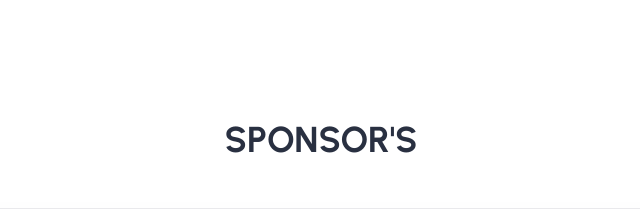
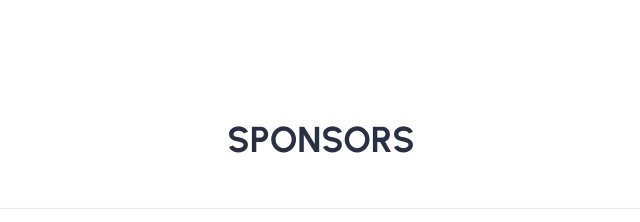
Before and after one commit to Jougan-0/elixir-Hack, an Astro site: page / in a window 1280 px wide. Shown: the part 5200-5422 px from the top of the page, 319-959 px from the left. Built offline with nearby package versions, Linux system fonts and the light colour scheme; Astro itself is replaced by a stand-in of ours.

Commit message:
fix spelling

```diff
--- a/src/components/Blog.astro
+++ b/src/components/Blog.astro
@@ -3,7 +3,7 @@
   <div class="flex flex-col px-10">
 
     <div class="mb-12 text-center">
-      <h2 class="text-3xl font-bold text-gray-800 md:text-4xl dark:text-white">SPONSOR'S</h2>
+      <h2 class="text-3xl font-bold text-gray-800 md:text-4xl dark:text-white">SPONSORS</h2>
     </div>
 
     <div class="flex flex-col gap-8">
```
